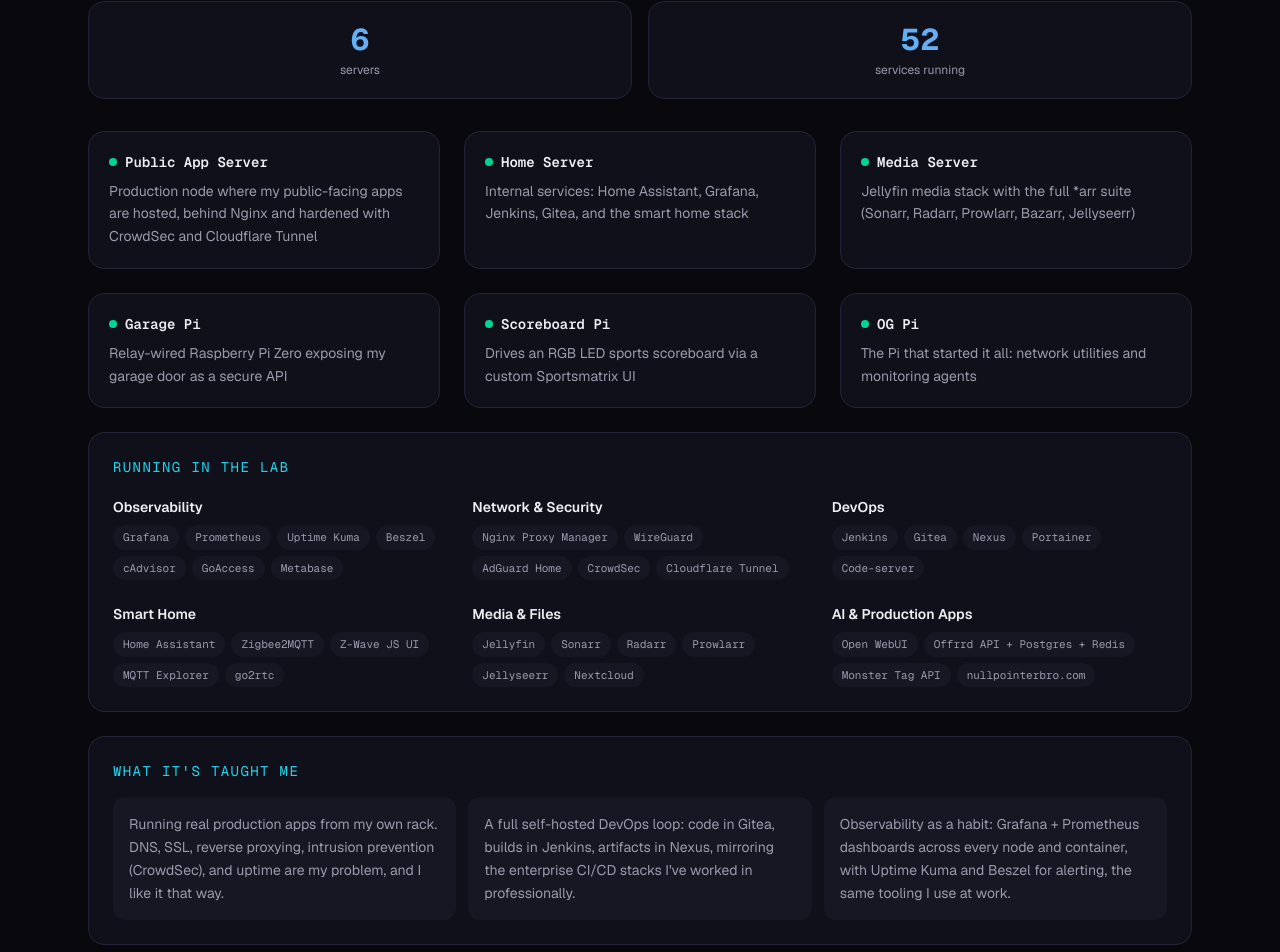
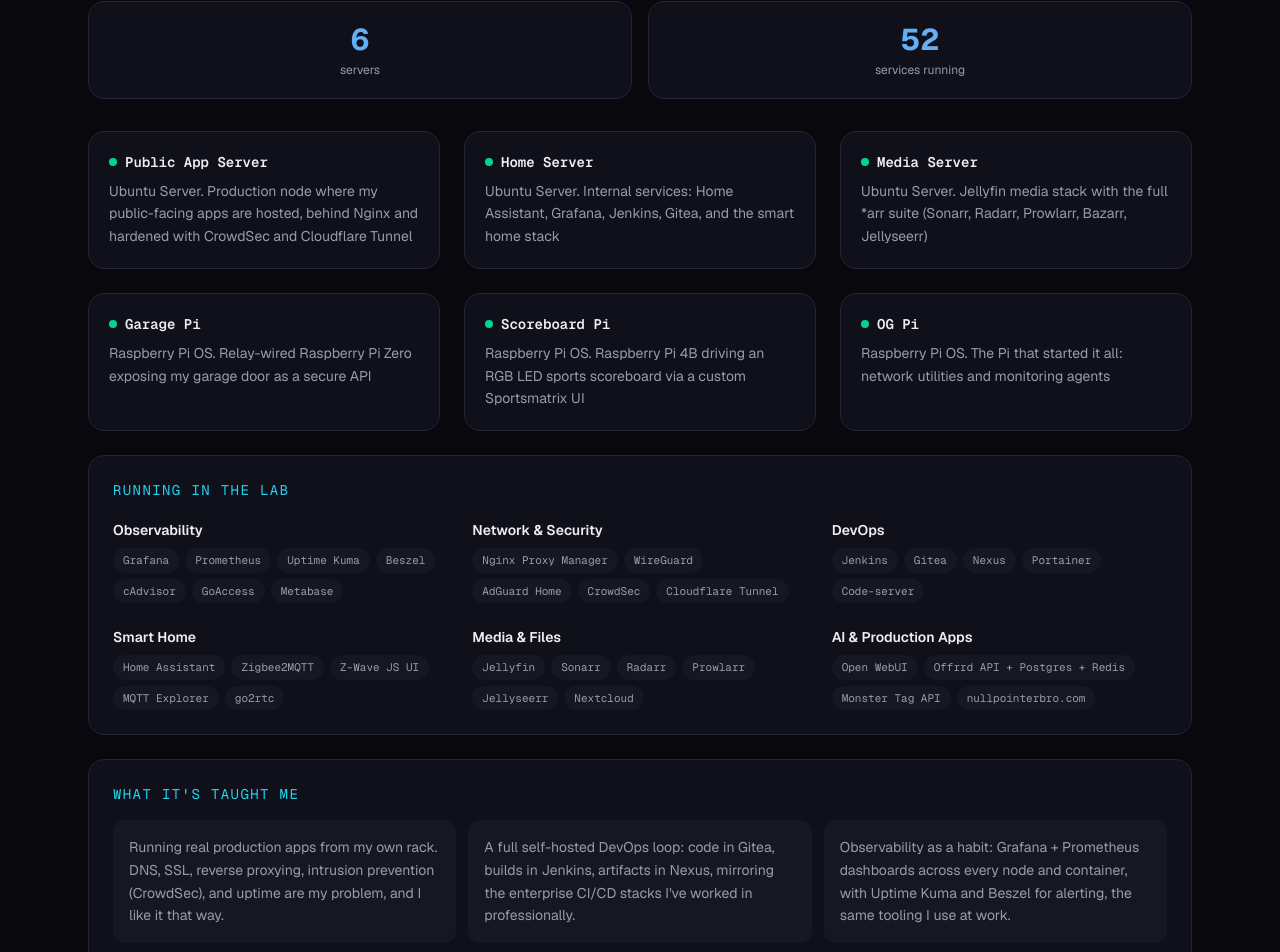
Before and after one commit to johnsonmau/mbj, a Next.js app: page / in a window 1280 px wide. Shown: the part 5647-6599 px from the top of the page. Built offline with nearby package versions, Linux system fonts and the light colour scheme.

Commit message:
feat: state OS in each home lab node description

```diff
--- a/content/site.ts
+++ b/content/site.ts
@@ -207,12 +207,12 @@
     { value: "52", label: "services running" },
   ],
   hardware: [
-    { name: "Public App Server", detail: "Production node where my public-facing apps are hosted, behind Nginx and hardened with CrowdSec and Cloudflare Tunnel" },
-    { name: "Home Server", detail: "Internal services: Home Assistant, Grafana, Jenkins, Gitea, and the smart home stack" },
-    { name: "Media Server", detail: "Jellyfin media stack with the full *arr suite (Sonarr, Radarr, Prowlarr, Bazarr, Jellyseerr)" },
-    { name: "Garage Pi", detail: "Relay-wired Raspberry Pi Zero exposing my garage door as a secure API" },
-    { name: "Scoreboard Pi", detail: "Drives an RGB LED sports scoreboard via a custom Sportsmatrix UI" },
-    { name: "OG Pi", detail: "The Pi that started it all: network utilities and monitoring agents" },
+    { name: "Public App Server", detail: "Ubuntu Server. Production node where my public-facing apps are hosted, behind Nginx and hardened with CrowdSec and Cloudflare Tunnel" },
+    { name: "Home Server", detail: "Ubuntu Server. Internal services: Home Assistant, Grafana, Jenkins, Gitea, and the smart home stack" },
+    { name: "Media Server", detail: "Ubuntu Server. Jellyfin media stack with the full *arr suite (Sonarr, Radarr, Prowlarr, Bazarr, Jellyseerr)" },
+    { name: "Garage Pi", detail: "Raspberry Pi OS. Relay-wired Raspberry Pi Zero exposing my garage door as a secure API" },
+    { name: "Scoreboard Pi", detail: "Raspberry Pi OS. Raspberry Pi 4B driving an RGB LED sports scoreboard via a custom Sportsmatrix UI" },
+    { name: "OG Pi", detail: "Raspberry Pi OS. The Pi that started it all: network utilities and monitoring agents" },
   ],
   serviceCategories: [
     { name: "Observability", items: ["Grafana", "Prometheus", "Uptime Kuma", "Beszel", "cAdvisor", "GoAccess", "Metabase"] },
```
